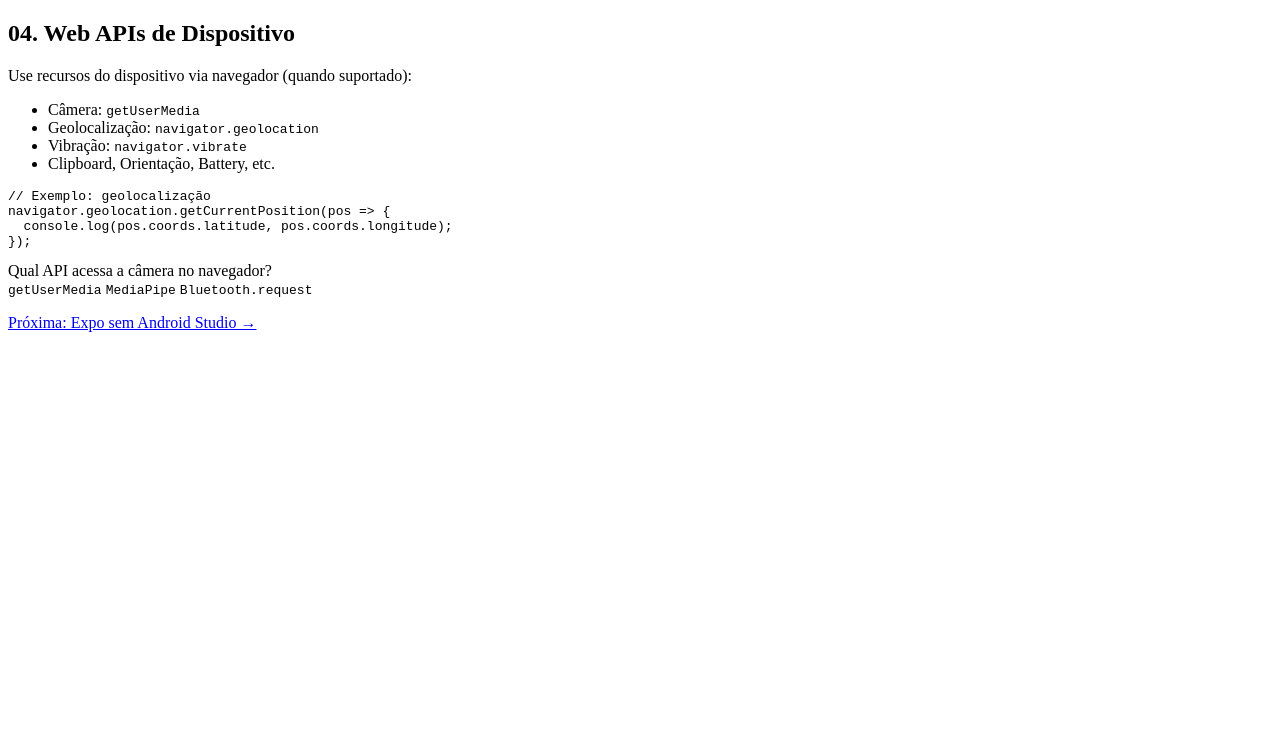
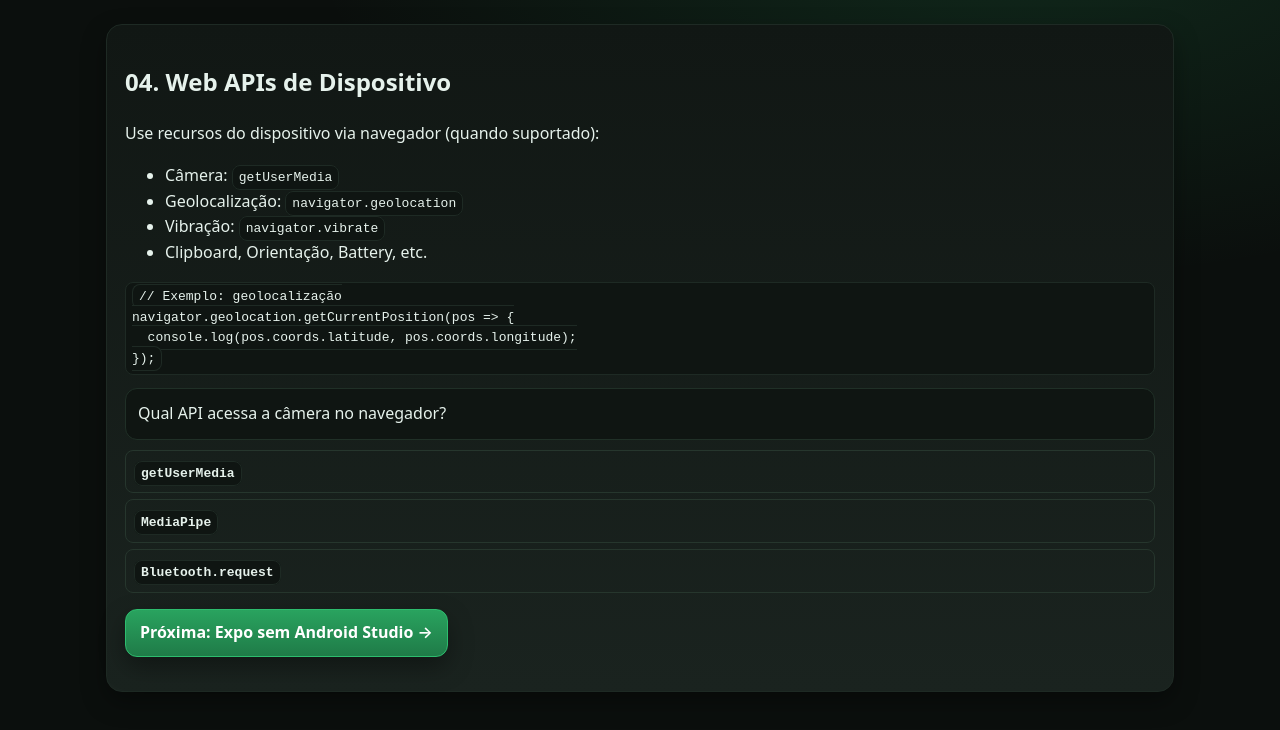
Before and after one commit to MARISTELAOLIVEIRA/Desenvovimento-Mobile, a plain HTML site: page lessons/04-web-apis.html in a window 1280 px wide. Drawn offline with Linux system fonts and the light colour scheme; files that its build step writes are made by us from their sources; the site is published under a folder, as on GitHub Pages, so addresses that start at the root find nothing.

Commit message:
Update 04-web-apis.html

```diff
--- a/lessons/04-web-apis.html
+++ b/lessons/04-web-apis.html
@@ -1,7 +1,7 @@
 
 <!doctype html><html lang="pt-BR"><head>
 <meta charset="utf-8"><meta name="viewport" content="width=device-width, initial-scale=1">
-<link rel="stylesheet" href="/assets/style.css"><title>04. Web APIs</title></head>
+<link rel="stylesheet" href="assets/style.css"><title>04. Web APIs</title></head>
 <body class="container">
 <article class="card">
 <h1>04. Web APIs de Dispositivo</h1>
@@ -23,7 +23,7 @@ navigator.geolocation.getCurrentPosition(pos => {
   <label class="option" data-value="c"><code>Bluetooth.request</code></label>
   <div data-result></div>
 </div>
-<p><a class="button" href="/lessons/05-expo-snack.html">Próxima: Expo sem Android Studio →</a></p>
+<p><a class="button" href="lessons/05-expo-snack.html">Próxima: Expo sem Android Studio →</a></p>
 </article>
-<script src="/assets/app.js"></script>
+<script src="assets/app.js"></script>
 </body></html>
```
